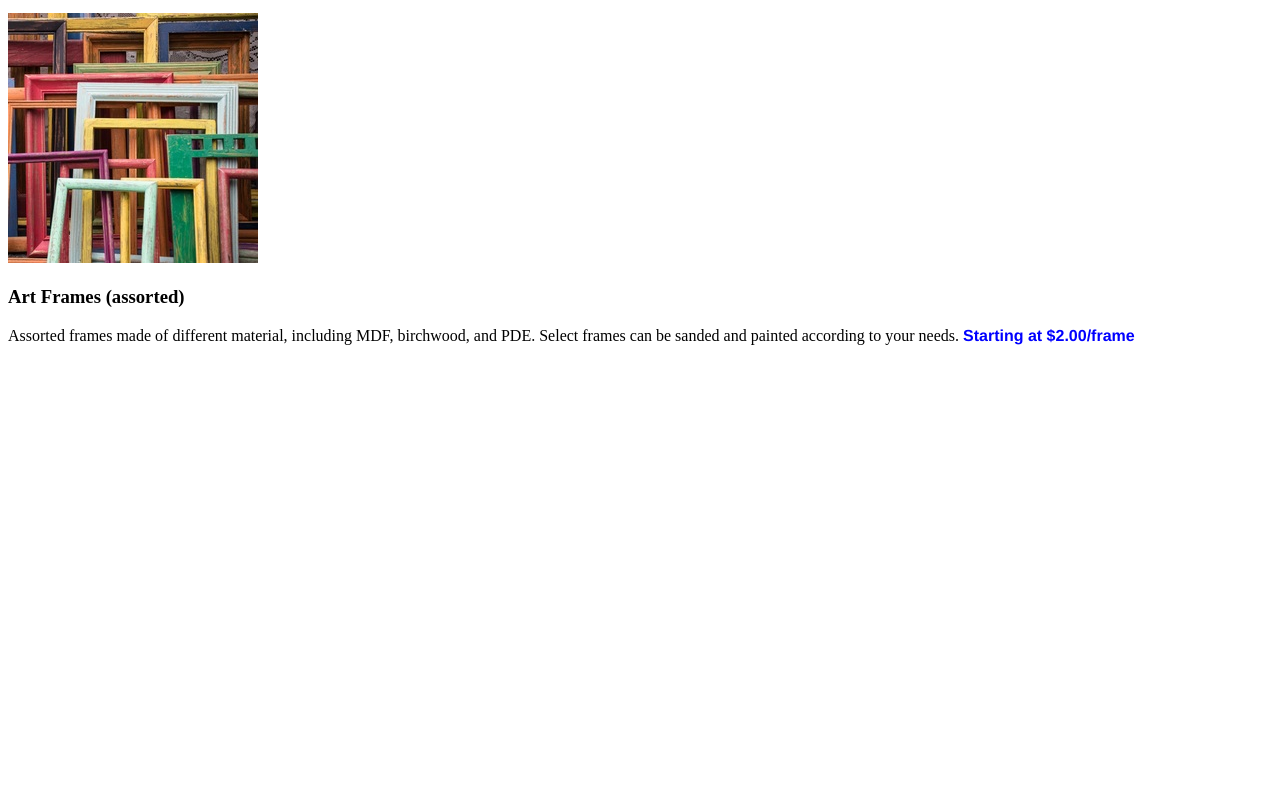
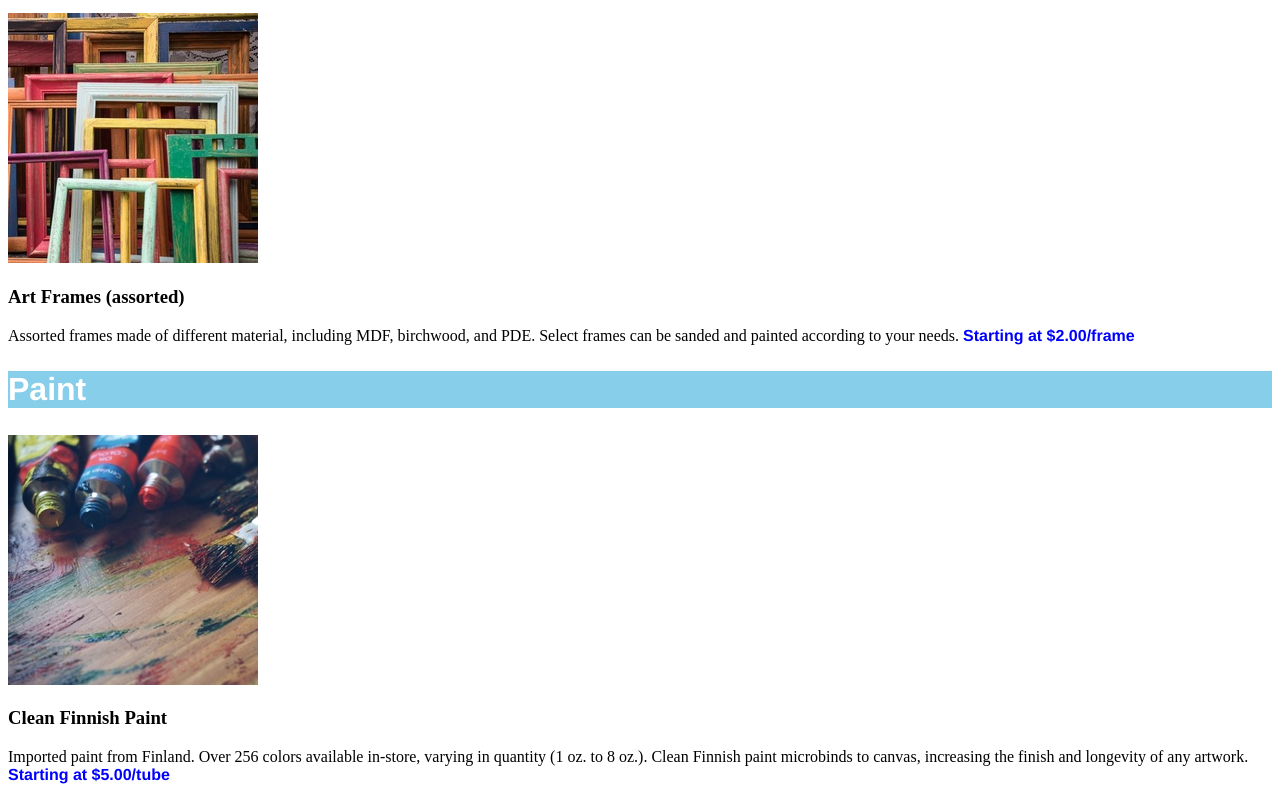
Before and after one commit to jhuber1155/CCDasmotos, a plain HTML site: page index.html in a window 1280 px wide. Shown: the part 721-1521 px from the top of the page. Before the commit the page ends 1082 px from the top, so only its background shows below. Drawn offline with Linux system fonts and the light colour scheme.

```diff
--- a/assets/style.css
+++ b/assets/style.css
@@ -23,3 +23,7 @@ h2{
 #frames{
     background-color: lightcoral;
 }
+
+#paint{
+    background-color: skyblue;
+}
--- a/index.html
+++ b/index.html
@@ -21,5 +21,11 @@
         <h3>Art Frames (assorted)</h3>
             <p>Assorted frames made of different material, including MDF, birchwood, and PDE. Select frames can be sanded and painted according to your needs. <span style="font-family: Helvetica, sans-serif; font-weight: bold; color: blue;">Starting at $2.00/frame</span></p>
 
+    <h2 id="paint">Paint</h2>
+        <img src="./assets/images/finnish.jpeg" />
+
+        <h3>Clean Finnish Paint</h3>
+            <p>Imported paint from Finland. Over 256 colors available in-store, varying in quantity (1 oz. to 8 oz.). Clean Finnish paint microbinds to canvas, increasing the finish and longevity of any artwork. <span style="font-family: Helvetica, sans-serif; font-weight: bold; color: blue;">Starting at $5.00/tube</span></p>
+
 </body>
 </html>
```
Also changed, not shown: 1 other file.
